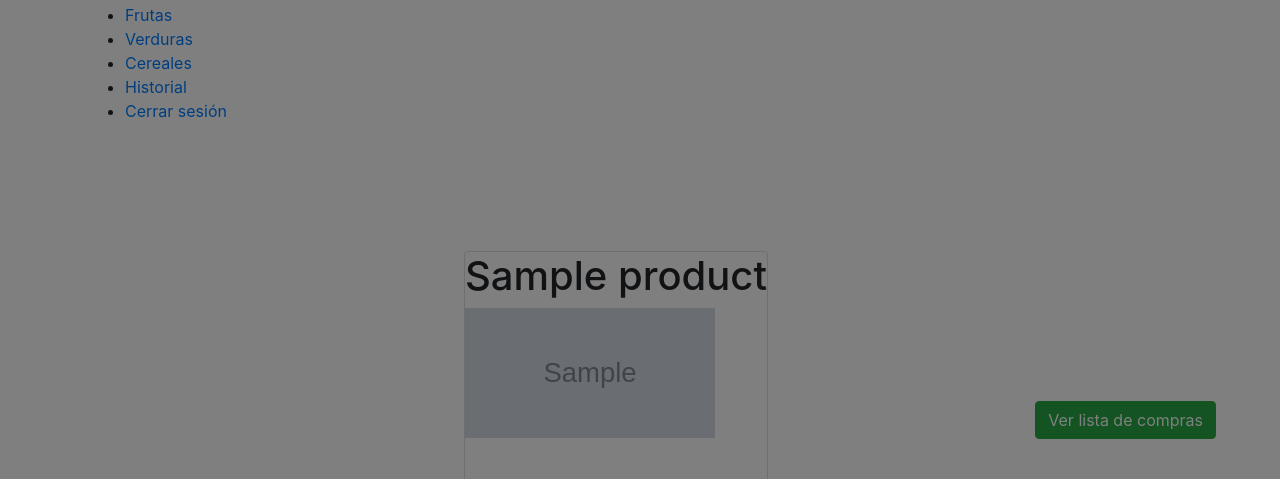
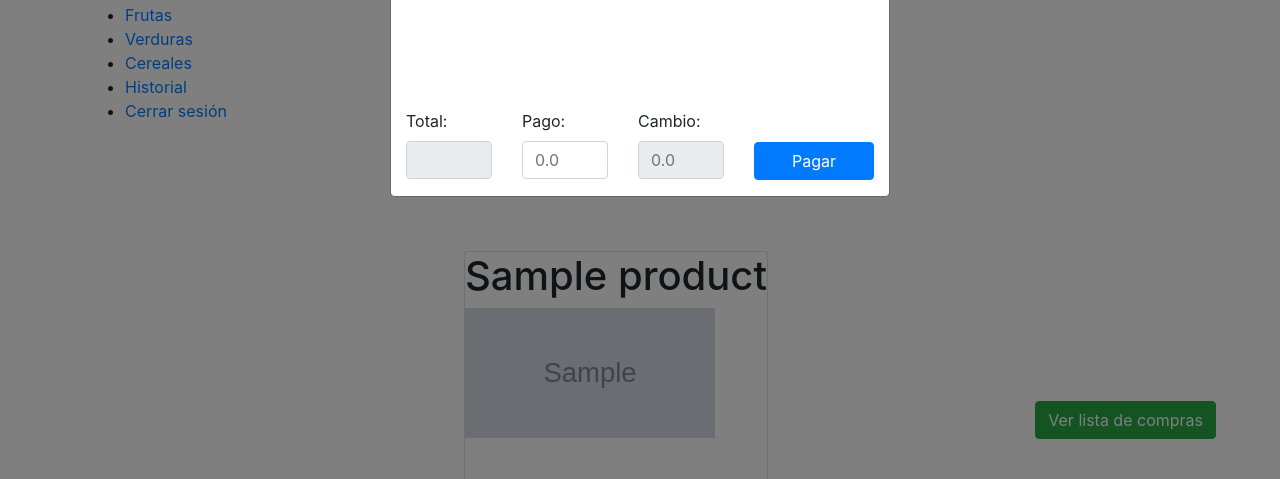
Before and after one commit to jccsISC/tiendaChris, a PHP site: page /cliente.php in a window 1280 px wide. Shown: the part 321-800 px from the top of the page. Run offline with PHP 8.4, Linux system fonts and the light colour scheme; the visitor is signed in with stand-in values (Sample User, id 1); tables that the repository leaves empty or names only in its code hold one stand-in row (values such as "Sample post"); grey boxes marked "Sample" are stand-in pictures; some libraries are stand-ins or nearby versions.

Commit message:
**********   PROYECTO TERMINADO   **********

```diff
--- a/php/cliente.php
+++ b/php/cliente.php
@@ -111,7 +111,7 @@
                         <thead>
                             <tr>
                                 <th scope="col">Producto</th>
-                                <th scope="col">Cantidad</th>
+                                <th scope="col">Kg</th>
                                 <th scope="col">Precio</th>
                                 <th scope="col">Total</th>
                             </tr>
@@ -130,7 +130,7 @@
         <!-- Modal para ver la lista de compras -->
         <div class="modal fade" id="modalLista" tabindex="-1" role="dialog" aria-hidden="true">
             <div id="myModal3" class="modal-dialog modal-md modal-dialog-scrollable" role="document">
-                <div class="modal-content">
+                <div class="modal-content" style="height: 490px;">
                     <div class="text-center">
                         <label class="p-0 mt-2" id="modalListaModalCenterTitle">Lista de compras</label>
                         <button type="button" class="close float-right m-2" data-dismiss="modal" aria-label="Close">
@@ -138,8 +138,8 @@
                         </button>
                         <hr class="m-0 p-0">
                     </div>
-                    <div class="modal-body">
-                            <table class="table table-hover table-sm table-bordered tableList">
+                    <div class="modal-body" style="overflow-y: auto;">
+                            <table class="table table-hover table-sm table-bordered tableList" style="max-height: 350px;">
                                 <thead>
                                     <tr>
                                         <th scope="col">PRODUCTO</th>
@@ -154,10 +154,24 @@
                                 </tbody>
                             </table>
                         </div>
-                    <div class="modal-footer">
-                        <label for=""></label>
-                        <?php $product->getTotalCar(); ?>
-                    <button type="button" class="btn btn-primary">Pagar</button>
+                    <div class="container">
+                        <div class="row mb-3">
+                            <div class="col">
+                                <label>Total: </label>
+                                <?php $product->getTotalCar(); ?>
+                            </div>
+                            <div class="col">
+                                <label>Pago: </label>
+                                <input id="efectivo" class="form-control" type="number" placeholder="0.0" required>
+                            </div>
+                            <div class="col">
+                                <label>Cambio: </label>
+                                <input id="cambio" disabled class="form-control" type="number" placeholder="0.0" required>
+                            </div>
+                            <div class="col">
+                                <button id="pagar" type="button" class="btn btn-primary" style="margin-top: 33px; width:120px;">Pagar</button>
+                            </div>
+                        </div>
                     </div>
                 </div>
             </div>
@@ -218,6 +232,38 @@
                 window.location.replace("Login.php");
             });
         });
+
+        $("#pagar").on("click", function(){
+            const pago = parseInt($("#efectivo").val());
+            const total = parseInt($("#totalpagar").val());
+            if(pago != 0 && !isNaN(pago)){
+                if(pago < total){
+                    alert("El pago no es suficiente");
+                }else{
+                    $.ajax({
+                        method: "POST",
+                        url: "connect/pay.php",
+                        data: { name: "John", location: "Boston" }
+                    }).done(function( msg ) {
+                        window.location.replace("cliente.php");
+                    });
+                }
+            }else{
+                alert("Ingresa el monto del pago");
+            }
+        });
+
+        $("#efectivo").change(function(){
+            const pago = parseInt($("#efectivo").val());
+            const total = parseInt($("#totalpagar").val());
+            if(pago != 0 && !isNaN(pago) && total != 0 && !isNaN(total)){
+                const result = pago-total;
+                if(result > 0)
+                    $("#cambio").val(result);
+                else
+                $("#cambio").val("0");
+            }
+        });
   </script>
 </body>
 </html>
--- a/php/connect/ProductsClient.php
+++ b/php/connect/ProductsClient.php
@@ -45,7 +45,6 @@
 
         function bindProductsClient($row){
             extract($row);
-            $parameters = "'$id_product','$name','$descripcion','$price','$quantity','$fk_category','$imagen'";
             echo '<div class="card mr-5 mt-3" style="height:370px">
                 <h1>' . $name . '</h1>
                 <div>
@@ -77,10 +76,10 @@
                 $sql = 'SELECT * FROM tbl_detail_sale WHERE fk_user = ' . $_SESSION["idUser"] . ' && paid = 1';
                 foreach($this->conn->query($sql) as $row){
                     extract($row);
-                    echo '<td>'. $fk_user .'</td>'
-                        .'<td>'. $price .'</td>'
+                    echo '<tr><td>'. $fk_user .'</td>'
                         .'<td>'. $quantity .'</td>'
-                        .'<td>'. ($price * $quantity) .'</td>';
+                        .'<td>$'. $price .'</td>'
+                        .'<td>$'. ($price * $quantity) .'</td></tr>';
                 }
             } catch(PDOException $e) {
                 echo "<p class='alert alert-danger'>" . $e->getMessage() . "</p>";
@@ -111,7 +110,7 @@
                         WHERE fk_user = ' . $_SESSION['idUser'] . ' AND paid = 0';
                 foreach($this->conn->query($sql) as $row){
                     extract($row);
-                    echo '<label for="Name">Total: $'. $total .'</label>';
+                    echo '<input id="totalpagar" class="form-control" disabled value="'.$total.'">';
                 }
             } catch(PDOException $e) {
                 echo "<p class='alert alert-danger'>" . $e->getMessage() . "</p>";
@@ -121,7 +120,15 @@
         function deleteFromCar($id){
             try {
                 $sql = 'DELETE FROM tbl_detail_sale WHERE paid = 0 AND fk_user = '. $_SESSION['idUser'] .' AND fk_product = ' . $id;
-                echo $sql;
+                $this->conn->exec($sql);
+            } catch(PDOException $e) {
+                echo "<p class='alert alert-danger'>" . $e->getMessage() . "</p>";
+            }
+        }
+
+        function payCar($iduser){
+            try {
+                $sql = 'UPDATE tbl_detail_sale SET paid = 1 WHERE fk_user = '. $iduser .' AND paid = 0';
                 $this->conn->exec($sql);
             } catch(PDOException $e) {
                 echo "<p class='alert alert-danger'>" . $e->getMessage() . "</p>";
--- /dev/null
+++ b/php/connect/pay.php
@@ -0,0 +1,6 @@
+<?php
+    session_start();
+    include_once 'ProductsClient.php';
+    $product = new ProductsClient();
+    $product->payCar($_SESSION["idUser"]);
+?>
```
Also changed, not shown: php/connect/Products.php (+15 -0 lines), php/index.php (+32 -0 lines).
